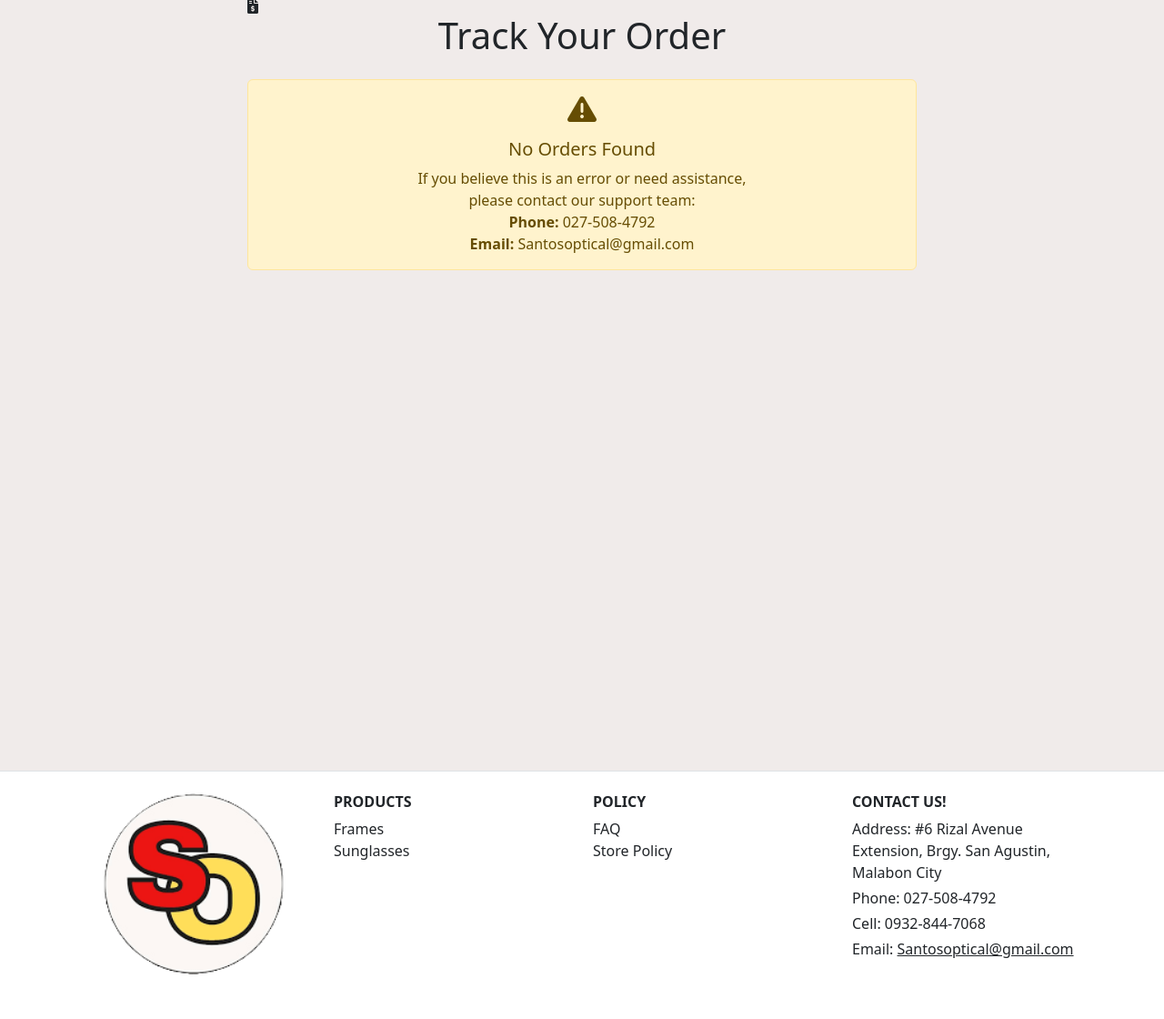
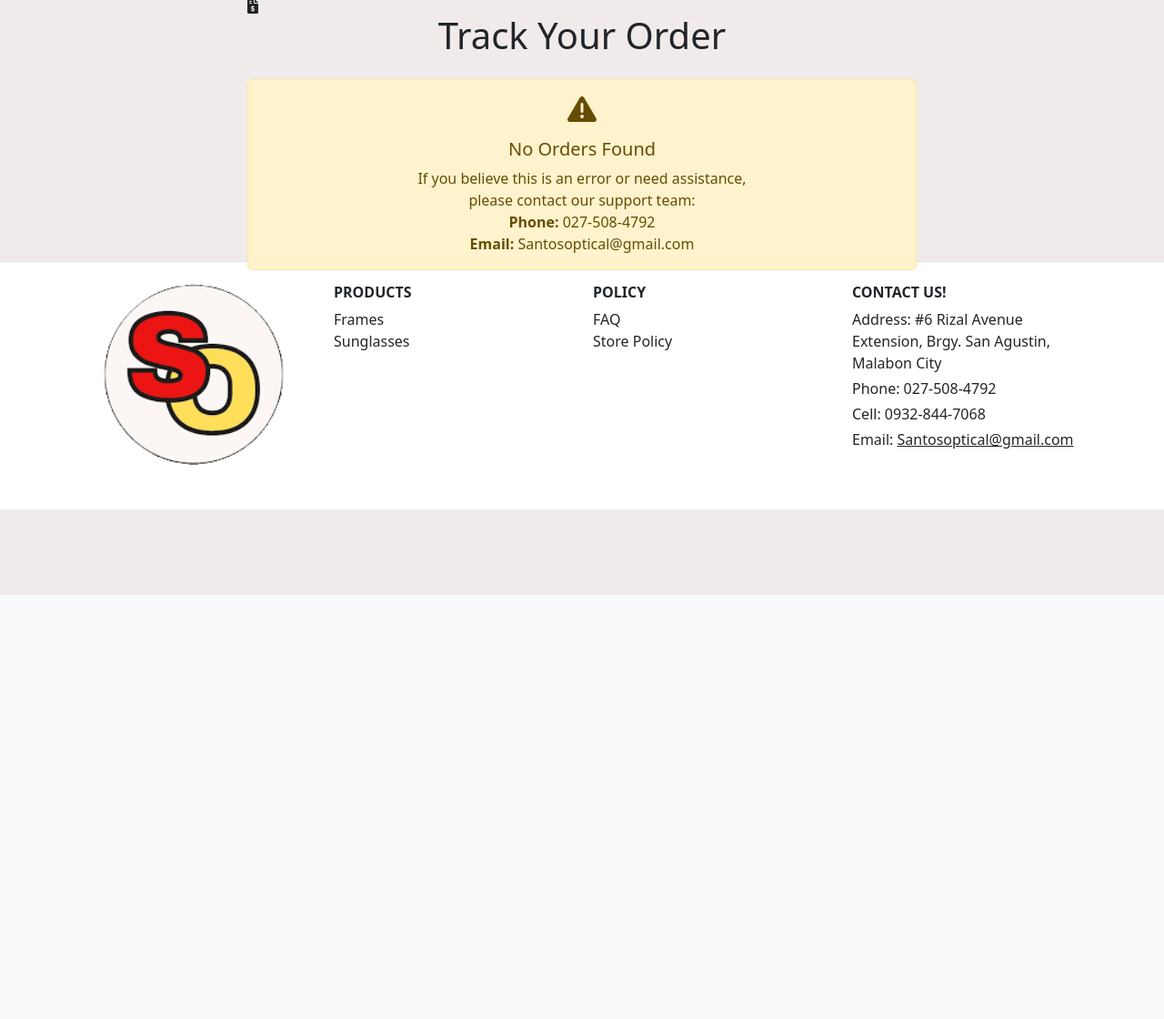
Before and after one commit to Sean71300/SantosOpticalSystem, a PHP site: page /trackorder.php in a window 1280 px wide. Shown: the part 146-1266 px from the top of the page at 91% size. After the commit the page ends 800 px from the top, so only its background shows below. Run offline with PHP 8.4, Linux system fonts and the light colour scheme; a user stored in the database is signed in; data comes from the database, SQL or seed files in the repository.

Commit message:
Reduce container height on track order page for improved layout

```diff
--- a/trackorder.php
+++ b/trackorder.php
@@ -31,7 +31,7 @@ if(!isset($_SESSION["loggedin"]) || $_SESSION["loggedin"] !== true){
 </header>
 
 <body>
-    <div class="container" style="height: 50rem;">
+    <div class="container" style="height: 15rem;">
         <div class="row justify-content-center mt-5 mb-5">
             <div class="col-md-8">
                 <i class="fa-solid fa-file-invoice-dollar me-2"></i><h1 class="text-center">Track Your Order</h1>
```
